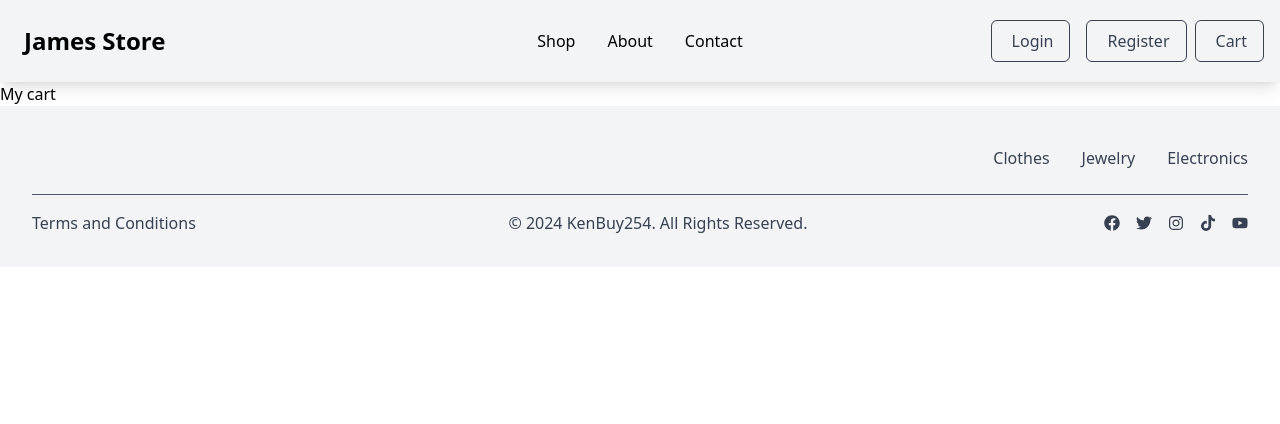
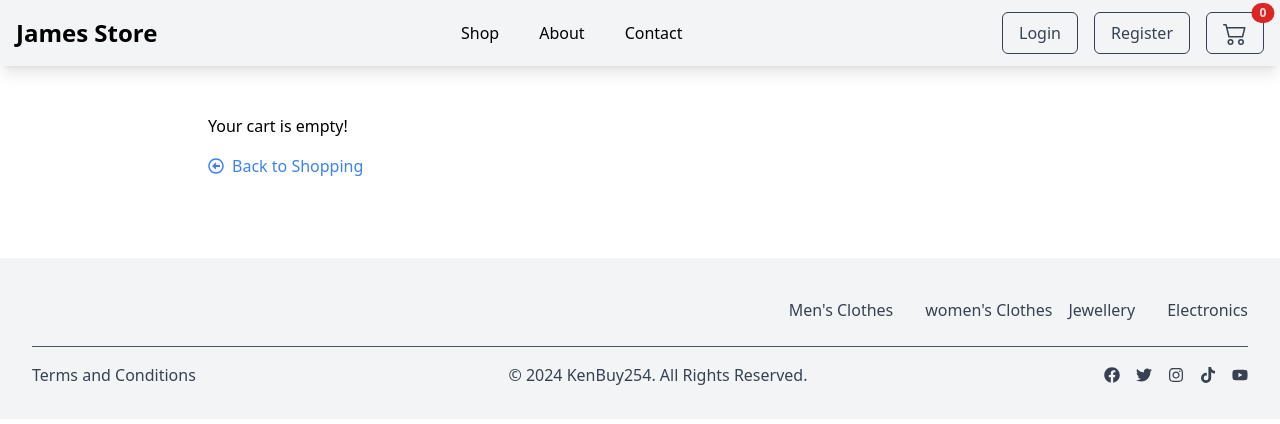
Before and after one commit to jimmindungu3/James-Store, a React (Vite) app: page /cart in a window 1280 px wide. Shown: the top 424 px of the page. Built offline with nearby package versions, Linux system fonts and the light colour scheme.

Commit message:
implement cart context, create cart page

```diff
--- /dev/null
+++ b/App.jsx
@@ -0,0 +1,47 @@
+import React, { useState } from "react";
+import { createBrowserRouter, RouterProvider } from "react-router-dom";
+import CartContext from "./src/context/cartContext.js";
+import Home from "./src/pages/Home.jsx";
+import CartPage from "./src/pages/CartPage.jsx";
+import NotFound from "./src/pages/NotFound.jsx";
+import "./src/index.css";
+
+const App = () => {
+  const [cart, setCart] = useState([]);
+  const addToCart = (product) => {
+    setCart((prevCart) => {
+      // Check if the product is already in the cart
+      const existingProductIndex = prevCart.findIndex(
+        (p) => p.id === product.id
+      );
+
+      if (existingProductIndex >= 0) {
+        // Product exists in the cart, increment its num value
+        const updatedCart = [...prevCart];
+        updatedCart[existingProductIndex] = {
+          ...updatedCart[existingProductIndex],
+          num: updatedCart[existingProductIndex].num + 1,
+        };
+        return updatedCart;
+      } else {
+        // Product does not exist in the cart, add it with num key set to 1
+        return [...prevCart, { ...product, num: 1 }];
+      }
+    });
+  };
+
+  return (
+    <CartContext.Provider value={{ cart, addToCart }}>
+      <RouterProvider router={router} />
+    </CartContext.Provider>
+  );
+};
+
+// Define your routes here
+const router = createBrowserRouter([
+  { path: "/", element: <Home /> },
+  { path: "/cart", element: <CartPage /> },
+  { path: "*", element: <NotFound /> },
+]);
+
+export default App;
--- a/src/components/Cart.jsx
+++ b/src/components/Cart.jsx
@@ -1,9 +1,70 @@
-import React from "react";
+import React, { useContext } from "react";
+import { Link } from "react-router-dom";
+import { FaRegArrowAltCircleLeft } from "react-icons/fa";
+import CartContext from "../context/cartContext";
 
 const Cart = () => {
+  const { cart } = useContext(CartContext);
+
+  // Calculate subtotals and final sum
+  const calculateSubtotals = (cart) => {
+    return cart.map(product => ({
+      ...product,
+      subtotal: product.price * (product.num || 1)
+    }));
+  };
+
+  const subtotals = calculateSubtotals(cart);
+  const finalSum = subtotals.reduce((total, product) => total + product.subtotal, 0);
+
   return (
-    <div className="container mx-auto">
-      <div className="cart">My cart</div>
+    <div className="my-8 max-w-4xl mx-auto p-4">
+      {cart.length === 0 ? (
+        <div>
+          <p>Your cart is empty!</p>
+          <Link to="/" className="flex items-center text-blue-500 mb-4">
+            <FaRegArrowAltCircleLeft className="mr-2" />
+            <span className="my-4">Back to Shopping</span>
+          </Link>
+        </div>
+      ) : (
+        <div>
+          <div className="space-y-4">
+            {subtotals.map((product, index) => (
+              <div
+                key={index}
+                className="flex items-center justify-between bg-white p-4 rounded-lg shadow-md"
+              >
+                <div className="flex items-center space-x-4">
+                  <img
+                    src={product.image}
+                    alt={product.title}
+                    className="w-16 h-16 object-cover rounded"
+                  />
+                  <div>
+                    <h3 className="text-lg font-semibold">{product.title}</h3>
+                    <p className="text-gray-600">${product.price.toFixed(2)}</p>
+                    <p className="text-gray-600">Quantity: {product.num}</p>
+                    <p className="text-gray-600 font-semibold">
+                      Subtotal: ${product.subtotal.toFixed(2)}
+                    </p>
+                  </div>
+                </div>
+              </div>
+            ))}
+          </div>
+          <div className="mt-6 bg-white p-4 rounded-lg shadow-md">
+            <h2 className="text-lg font-semibold">Total</h2>
+            <p className="text-gray-600 font-semibold">
+              Final Sum: ${finalSum.toFixed(2)}
+            </p>
+          </div>
+          <Link to="/" className="flex items-center text-blue-500 mt-6">
+            <FaRegArrowAltCircleLeft className="mr-2" />
+            <span className="my-4">Back to Shopping</span>
+          </Link>
+        </div>
+      )}
     </div>
   );
 };
--- a/src/components/Footer.jsx
+++ b/src/components/Footer.jsx
@@ -14,14 +14,18 @@ const Footer = () => {
         <div className="container mx-auto px-4 sm:px-6 lg:px-8">
           <nav className="flex justify-end ">
             <a href="#" className="text-gray-700 px-4 py-2 hover:text-gray-400">
-              Clothes
+              Men's Clothes
+            </a>
+            <a href="#" className="text-gray-700 pl-4 py-2 hover:text-gray-400">
+              women's Clothes
             </a>
             <a href="#" className="text-gray-700 px-4 py-2 hover:text-gray-400">
-              Jewelry
+              Jewellery
             </a>
             <a href="#" className="text-gray-700 pl-4 py-2 hover:text-gray-400">
               Electronics
             </a>
+
           </nav>
 
           <hr className="border-gray-600 my-4" />
--- a/src/components/Navbar.jsx
+++ b/src/components/Navbar.jsx
@@ -1,21 +1,34 @@
-import React from "react";
+import React, { useContext, useState } from "react";
 import { NavLink } from "react-router-dom";
+import { BsCart2 } from "react-icons/bs";
+import { FiMenu, FiX } from "react-icons/fi";
+import CartContext from "../context/cartContext";
 
 const Navbar = () => {
+  const { cart } = useContext(CartContext);
+  const [isOpen, setIsOpen] = useState(false);
+
+  const toggleMenu = () => {
+    setIsOpen(!isOpen);
+  };
+
+  // Calculate the total quantity of items in the cart
+  const totalQuantity = cart.reduce((total, product) => total + (product.num || 1), 0);
+
   return (
-    <nav className="bg-gray-100 py-3 sticky top-0 shadow-lg">
-      <div className="container mx-auto px-4 grid grid-cols-1 lg:grid-cols-3 items-center">
-        <div className="flex justify-start lg:justify-start">
-          <NavLink to="/" className="font-bold text-2xl px-2">
-            James Store
-          </NavLink>
-        </div>
-        <div className="flex justify-center">
-          <ul className="navbar-nav flex flex-col lg:flex-row lg:space-x-4 text-center">
+    <nav className="bg-gray-100 py-3 sticky top-0 shadow-lg z-10">
+      <div className="container mx-auto px-4 flex items-center justify-between">
+        <NavLink to="/" className="font-bold text-2xl">
+          James Store
+        </NavLink>
+
+        <div className="hidden lg:flex flex-grow justify-center">
+          <ul className="flex space-x-6">
             <li className="nav-item">
               <NavLink
                 to="/"
-                className="nav-link block lg:inline-block px-2 py-1"
+                className="nav-link px-2 py-1"
+                onClick={toggleMenu}
               >
                 Shop
               </NavLink>
@@ -23,7 +36,8 @@ const Navbar = () => {
             <li className="nav-item">
               <NavLink
                 to="/"
-                className="nav-link block lg:inline-block px-2 py-1"
+                className="nav-link px-2 py-1"
+                onClick={toggleMenu}
               >
                 About
               </NavLink>
@@ -31,35 +45,98 @@ const Navbar = () => {
             <li className="nav-item">
               <NavLink
                 to="/"
-                className="nav-link block lg:inline-block px-2 py-1"
+                className="nav-link px-2 py-1"
+                onClick={toggleMenu}
               >
                 Contact
               </NavLink>
             </li>
           </ul>
         </div>
-        <div className="flex justify-end">
-          <div className="buttons flex flex-col lg:flex-row lg:items-center lg:space-x-2">
+
+        {/* Hamburger Menu and Auth/Cart Buttons */}
+        <div className="flex items-center space-x-4">
+          {/* Hamburger Menu */}
+          <div className="lg:hidden">
+            <button
+              onClick={toggleMenu}
+              className="text-2xl text-gray-700 focus:outline-none"
+            >
+              {isOpen ? <FiX /> : <FiMenu />}
+            </button>
+          </div>
+
+          <div className="hidden lg:flex items-center space-x-4">
             <NavLink
               to="/"
-              className="btn m-2 border border-gray-700 rounded-md px-4 py-2 text-gray-700 hover:bg-gray-700 hover:text-white transition duration-300"
+              className="btn border border-gray-700 rounded-md px-4 py-2 text-gray-700 hover:bg-gray-700 hover:text-white transition duration-300"
+              onClick={toggleMenu}
             >
-              <i className="fa fa-sign-in-alt mr-1"></i> Login
+              Login
             </NavLink>
             <NavLink
               to="/"
-              className="btn m-2 border border-gray-700 rounded-md px-4 py-2 text-gray-700 hover:bg-gray-700 hover:text-white transition duration-300"
+              className="btn border border-gray-700 rounded-md px-4 py-2 text-gray-700 hover:bg-gray-700 hover:text-white transition duration-300"
+              onClick={toggleMenu}
             >
-              <i className="fa fa-user-plus mr-1"></i> Register
+              Register
             </NavLink>
             <NavLink
               to="/cart"
-              className="btn m-2 border border-gray-700 rounded-md px-4 py-2 text-gray-700 hover:bg-gray-700 hover:text-white transition duration-300"
+              className="btn relative text-2xl border border-gray-700 rounded-md px-4 py-2 text-gray-700 hover:bg-gray-700 hover:text-white transition duration-300"
+              onClick={toggleMenu}
             >
-              <i className="fa fa-cart-shopping mr-1"></i> Cart
+              <BsCart2 />
+              <span className="absolute top-0 right-0 inline-flex items-center justify-center px-2 py-1 text-xs font-bold leading-none text-red-100 transform translate-x-1/2 -translate-y-1/2 bg-red-600 rounded-full">
+                {totalQuantity}
+              </span>
             </NavLink>
           </div>
         </div>
+      </div>
+
+      {/* Mobile Menu */}
+      <div className={`${isOpen ? "block" : "hidden"} lg:hidden`}>
+        <ul className="flex flex-col items-center bg-gray-100 space-y-2 py-2">
+          <li>
+            <NavLink to="/" className="block px-4 py-2" onClick={toggleMenu}>
+              Shop
+            </NavLink>
+          </li>
+          <li>
+            <NavLink
+              to="/"
+              className="block px-4 py-2"
+              onClick={toggleMenu}
+            >
+              About
+            </NavLink>
+          </li>
+          <li>
+            <NavLink to="/" className="block px-4 py-2" onClick={toggleMenu}>
+              Contact
+            </NavLink>
+          </li>
+          <li>
+            <NavLink to="/" className="block px-4 py-2" onClick={toggleMenu}>
+              Login
+            </NavLink>
+          </li>
+          <li>
+            <NavLink to="/" className="block px-4 py-2" onClick={toggleMenu}>
+              Register
+            </NavLink>
+          </li>
+          <li>
+            <NavLink
+              to="/cart"
+              className="block px-4 py-2"
+              onClick={toggleMenu}
+            >
+              Cart
+            </NavLink>
+          </li>
+        </ul>
       </div>
     </nav>
   );
--- a/src/components/Products.jsx
+++ b/src/components/Products.jsx
@@ -1,8 +1,11 @@
-import React, { useState, useEffect } from "react";
+// Products.jsx
+
+import React, { useState, useEffect, useContext } from "react";
 import Loader from "./Loader";
 import Modal from "./Modal";
 import axios from "axios";
 import { PiShoppingCartSimpleBold } from "react-icons/pi";
+import CartContext from "../context/cartContext";
 
 const truncateWords = (str, numWords) => {
   const words = str.split(" ");
@@ -18,6 +21,8 @@ const Products = () => {
   const [loading, setLoading] = useState(false);
   const [API_URL, setAPI_URL] = useState("https://fakestoreapi.com/products");
   const [selectedProduct, setSelectedProduct] = useState(null);
+
+  const { addToCart } = useContext(CartContext);
 
   const APISetter = (endpoint) => {
     setAPI_URL(`https://fakestoreapi.com/products${endpoint}`);
@@ -45,9 +50,9 @@ const Products = () => {
   return (
     <div className="bg-gray-200">
       <div className="container mx-auto flex pb-8 pt-6">
-        <div className="w-1/6 p-4">
+        <div className="hidden lg:block lg:w-1/6 p-4">
           <div className="mb-4 text-2xl font-bold">Categories</div>
-          <ul className="">
+          <ul>
             <li
               onClick={() => APISetter("/category/men's clothing")}
               className="py-1 px-2 cursor-pointer font-bold text-nowrap hover:bg-blue-950 hover:text-white active:bg-blue-900 active:text-white rounded-md"
@@ -81,13 +86,13 @@ const Products = () => {
           </ul>
         </div>
 
-        <div className="w-5/6 p-4">
+        <div className="w-full lg:w-5/6 p-4">
           {loading ? (
             <div className="flex justify-center items-center h-full">
               <Loader />
             </div>
           ) : (
-            <div className="grid grid-cols-1 sm:grid-cols-1 md:grid-cols-2 lg:grid-cols-3 xl:grid-cols-4 gap-x-4 gap-y-8">
+            <div className="grid grid-cols-1 sm:grid-cols-2 md:grid-cols-2 lg:grid-cols-3 xl:grid-cols-4 gap-x-4 gap-y-8">
               {products.map((product) => (
                 <div
                   key={product.id}
@@ -108,7 +113,7 @@ const Products = () => {
                     <div className="mt-4">
                       {truncateWords(product.description, 20)}{" "}
                       <span
-                        className="text-blue-600 text-nowrap hover:cursor-pointer"
+                        className="text-blue-600 text-nowrap font-semibold hover:cursor-pointer hover:text-blue-500 "
                         onClick={() => openModal(product)}
                       >
                         More details
@@ -117,10 +122,14 @@ const Products = () => {
                   </div>
                   <div className="mt-4 flex justify-between items-center w-full">
                     <div className="font-bold text-blue-600">
-                      Ksh {product.price}
+                      $ {product.price}
                     </div>
                     <div className="inline-flex rounded-md shadow-sm">
                       <button
+                        onClick={() => {
+                          addToCart(product);
+                          // console.log(product);
+                        }}
                         type="button"
                         className="px-4 py-2 text-lg font-bold bg-gray-300 hover:bg-gray-400 active:bg-gray-300 rounded-l-md"
                       >
--- /dev/null
+++ b/src/context/cartContext.js
@@ -0,0 +1,7 @@
+// cartContext.js
+
+import React from "react";
+
+const CartContext = React.createContext();
+
+export default CartContext;
--- a/src/main.jsx
+++ b/src/main.jsx
@@ -1,20 +1,10 @@
 import React from "react";
 import ReactDOM from "react-dom/client";
-import CartPage from "./pages/Cart.jsx";
-import NotFound from "./pages/NotFound.jsx";
-import Home from "./pages/Home.jsx";
 import "./index.css";
-
-import { createBrowserRouter, RouterProvider } from "react-router-dom";
-
-const router = createBrowserRouter([
-  { path: "/", element: <Home /> },
-  { path: "/cart", element: <CartPage /> },
-  { errorElement: <NotFound /> },
-]);
+import App from "../App";
 
 ReactDOM.createRoot(document.getElementById("root")).render(
   <React.StrictMode>
-    <RouterProvider router={router} />
+    <App />
   </React.StrictMode>
 );
--- a/src/pages/Home.jsx
+++ b/src/pages/Home.jsx
@@ -1,3 +1,5 @@
+//Home.jsx
+
 import React from "react";
 import Navbar from "../components/Navbar";
 import Products from "../components/Products";
@@ -6,9 +8,11 @@ import Footer from "../components/Footer";
 const Home = () => {
   return (
     <div>
-      <Navbar />
-      <Products />
-      <Footer />
+      <div>
+        <Navbar />
+        <Products />
+        <Footer />
+      </div>
     </div>
   );
 };
--- a/src/pages/NotFound.jsx
+++ b/src/pages/NotFound.jsx
@@ -1,12 +1,25 @@
 import React from "react";
+import { Link } from "react-router-dom";
 
 const NotFound = () => {
   return (
-    <div className="flex items-center justify-center min-h-screen bg-gray-300">
-      <div className="text-center">
-        <h1 className="text-4xl font-bold text-gray-800 mb-4">
-          404 Error! 😢 The page you're looking for does not exist.
+    <div className="flex flex-col items-center justify-center min-h-screen bg-gray-100">
+      <div className="max-w-md w-full text-center bg-white p-8 rounded-lg shadow-lg">
+        <h1 className="text-5xl font-extrabold text-gray-800 mb-4">
+          404
         </h1>
+        <h2 className="text-2xl font-semibold text-gray-700 mb-2">
+          Page Not Found
+        </h2>
+        <p className="text-gray-600 mb-6">
+          Sorry, the page you're looking for doesn't exist or has been moved.
+        </p>
+        <Link
+          to="/"
+          className="inline-block bg-gray-600 text-white font-bold py-2 px-4 rounded-lg shadow hover:bg-gray-500 transition duration-300"
+        >
+          Back To Shop
+        </Link>
       </div>
     </div>
   );
```
Also changed, not shown: src/pages/CartPage.jsx (renamed from src/pages/Cart.jsx).
